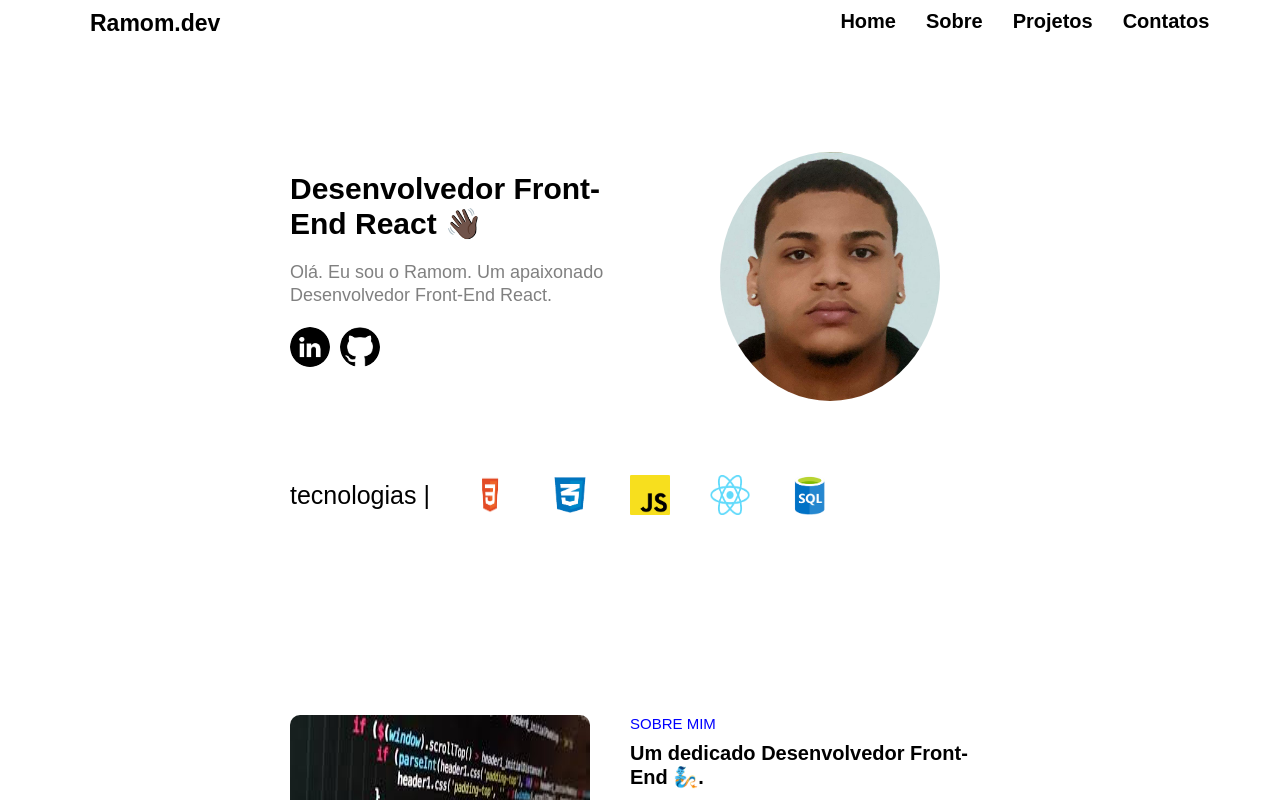
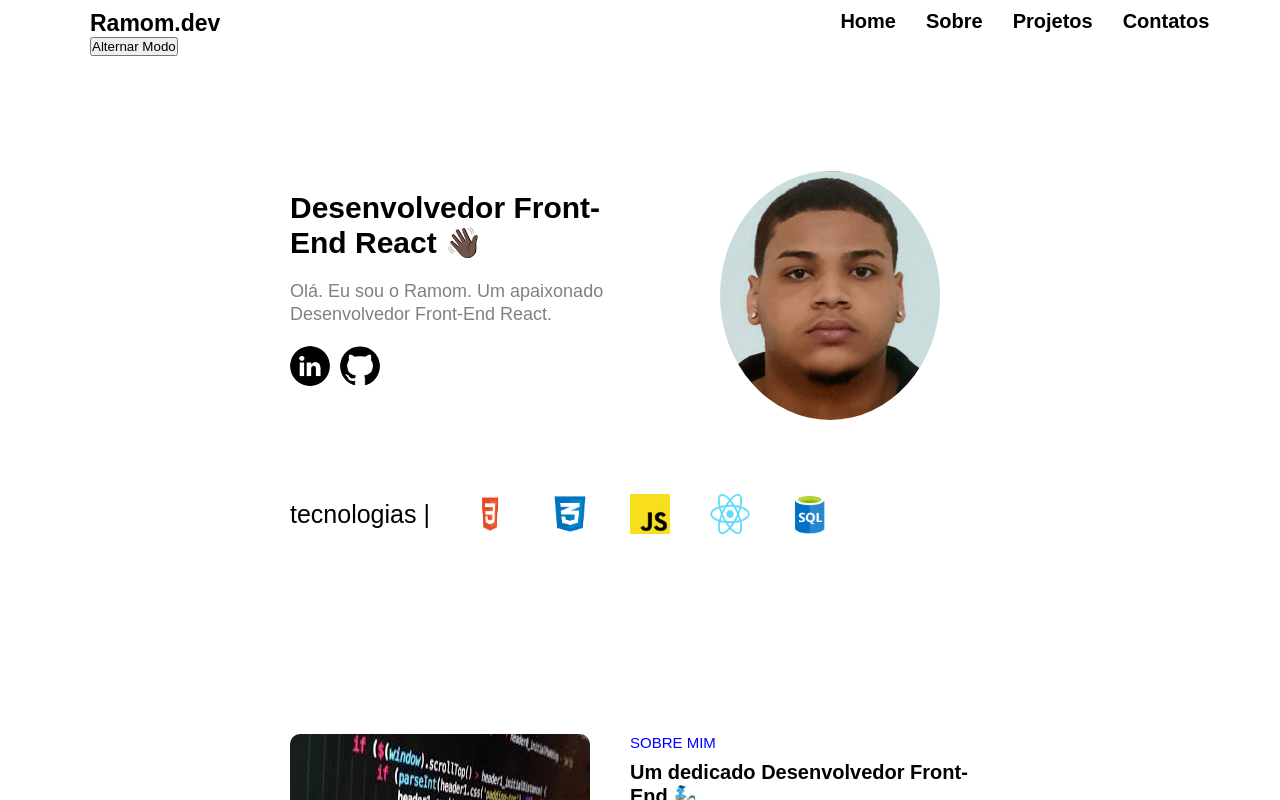
Before and after one commit to Ramom-Gomes/Meu-Portfolio, a React (Vite) app: page / in a window 1280 px wide. Shown: the top 800 px of the page. Built offline with nearby package versions, Linux system fonts and the light colour scheme.

Commit message:
novo-port

```diff
--- a/src/App.css
+++ b/src/App.css
@@ -9,6 +9,14 @@ html {
     scroll-behavior: smooth;
 }
 
+.main {
+    background-color: white;
+}
+
+.main.dark {
+    background-color: #333;
+  }
+
 .cabecalho {
     display: flex;
     max-width: 1100px;
@@ -19,6 +27,10 @@ html {
 .titulo {
     color: black;
     font-size: 23px;
+}
+
+.titulo.dark {
+    color: white;
 }
 
 .menuprincipal {
--- a/src/App.jsx
+++ b/src/App.jsx
@@ -13,14 +13,22 @@ import FotoEmail from "./images/emailazul.png";
 import FotoEcomerce from "./images/Ecomerce.jpeg";
 import Fotoimc from "./images/imc.jpeg";
 import FotoRickandMorty from "./images/rickandmorty.jpeg";
+import { useState } from "react";
 
 const app = () => {
 
+  const [modo, setModo] = useState('light');
+
+  const alternarModo = () => {
+    setModo(modo === 'light' ? 'dark' : 'light');
+  };
+
   return (
-    <div>
+    <div className={`main ${modo}`}>
       <div className="cabecalho">
         <header>
-          <h1 id="home" className="titulo">Ramom.dev</h1>
+          <h1 id="home" className={`titulo ${modo}`}>Ramom.dev</h1>
+          <button onClick={alternarModo}>Alternar Modo</button>
         </header>
         <nav className="menuprincipal">
           <ul className="menu">
```
